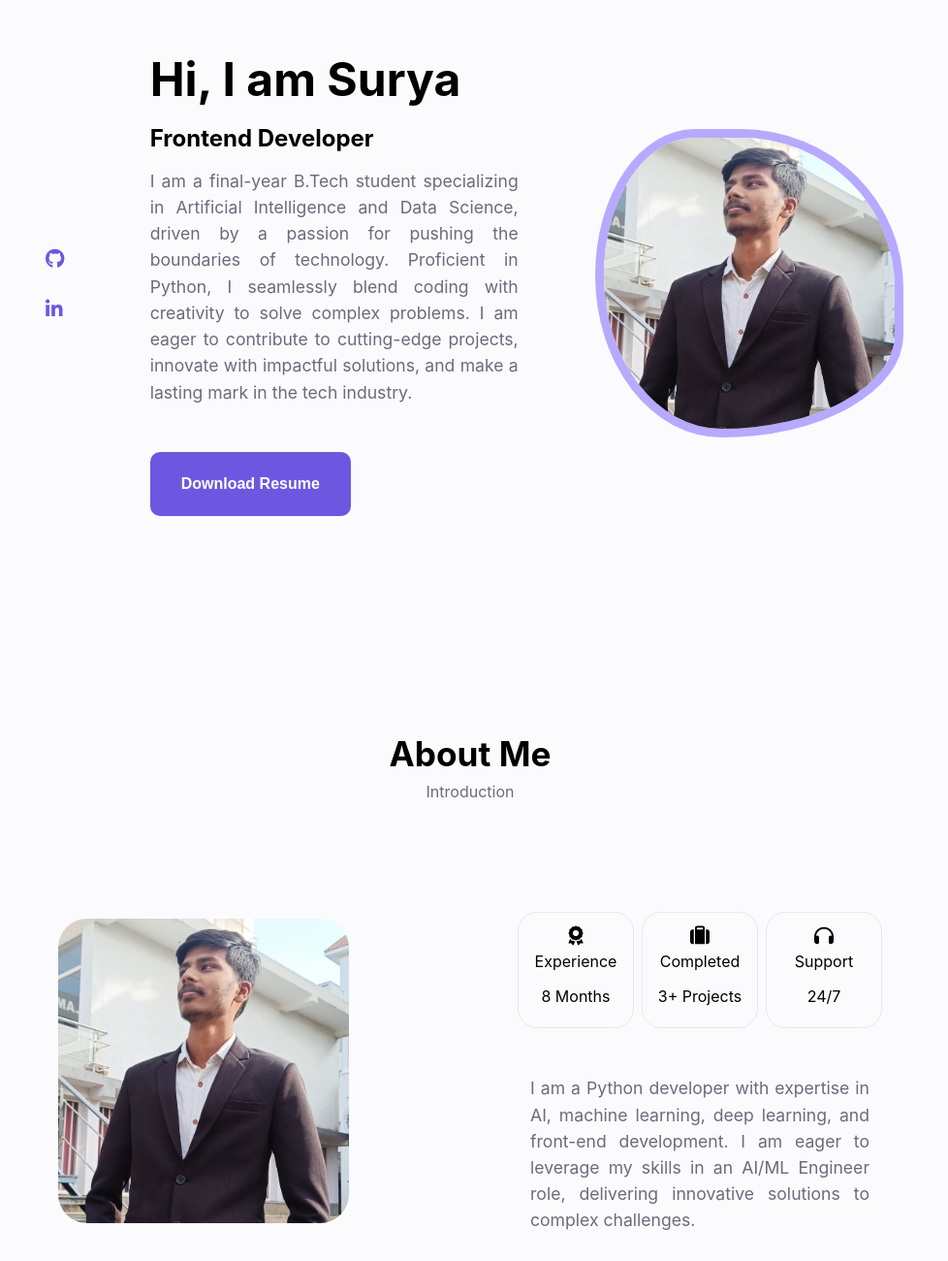
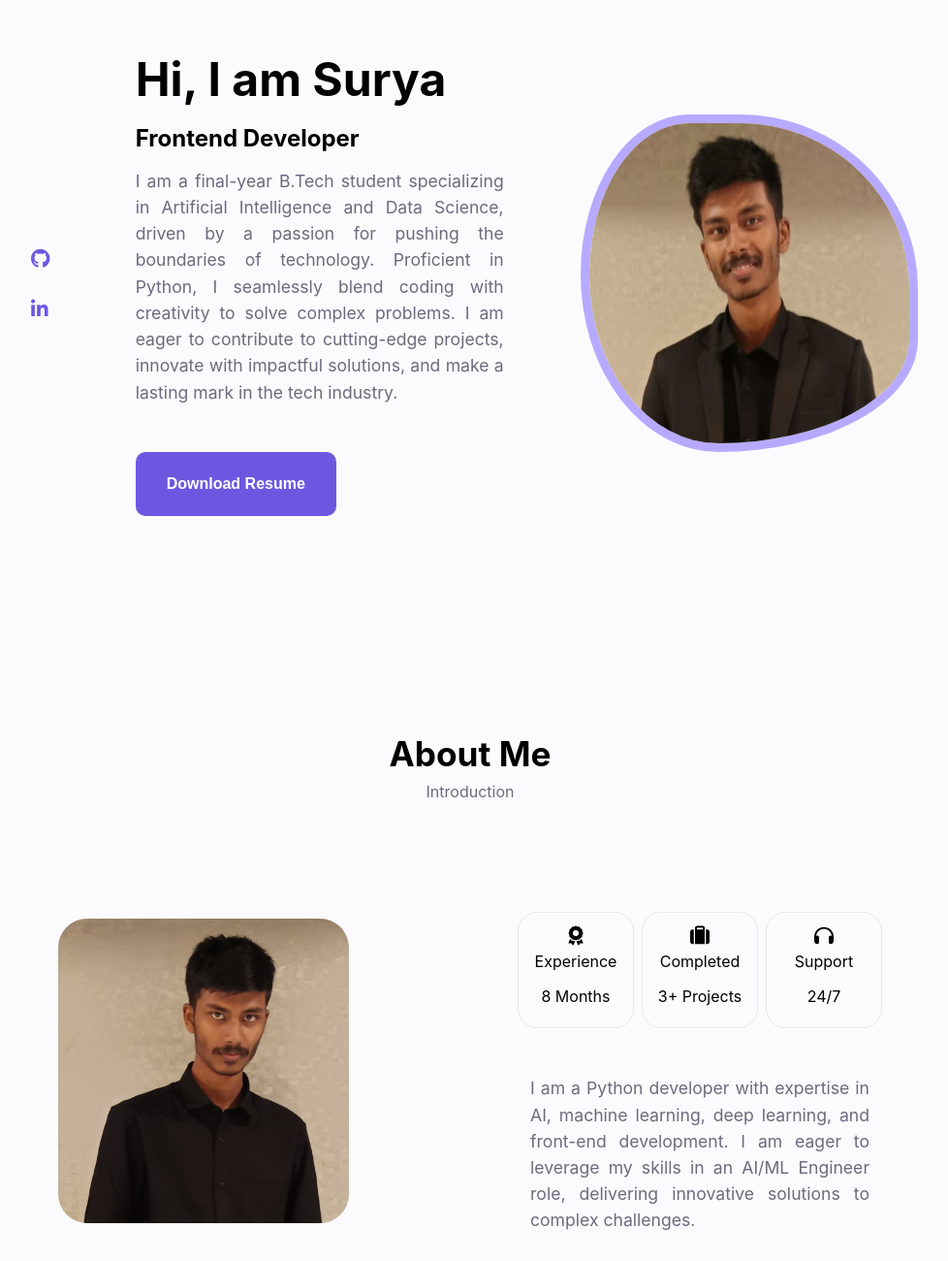
Before and after one commit to saisurya7860/Surya-s-Portfolio, a plain HTML site: page index.html in a window 1280 px wide. Shown: the part 140-1440 px from the top of the page at 97% size, without its empty margins (155-1133 px from the left). Drawn offline with nearby package versions, Linux system fonts and the light colour scheme.

Commit message:
profile pic update

```diff
--- a/Style.css
+++ b/Style.css
@@ -176,8 +176,8 @@ section{
 }
 
 .profile-pic{
-    width:300px;
-    height:300px;
+    width:330px;
+    height:330px;
     background-position: 50%;
     box-shadow: 0 0 0 9px #846cff90;
     border-radius: 60% 40% 30% 70%/60% 30% 70% 40%;
@@ -234,6 +234,8 @@ section{
 
 .about-pic{
     width:300px;
+    object-fit: cover;
+
     border-radius: 30px;
 }
 
--- a/index.html
+++ b/index.html
@@ -75,7 +75,7 @@
 
 
                 <div class="profile-pic-div">
-                    <img class="profile-pic" src="assets/profile .jpg" alt="">
+                    <img class="profile-pic" src="assets/profile-1.jpg" alt="">
                 </div>
         </div>
     </section>
@@ -89,7 +89,7 @@
 
             <div class="about-contents">
                 <div class="about-pic-div">
-                    <img class="about-pic" src="assets/profile .jpg" alt="">
+                    <img class="about-pic" src="assets/about.jpg" alt="">
                 </div>
 
                 <div class="about-contents-info">
```
Also changed, not shown: assets/about-pic.png (deleted), assets/about.jpg (added), assets/profile .jpg (deleted), assets/profile-1.jpg (added), assets/profile-pic-2.png (deleted), assets/profile-pic.png (deleted), assets/project-1.png (deleted), assets/project-2.png (deleted), assets/project-3.png (deleted).
